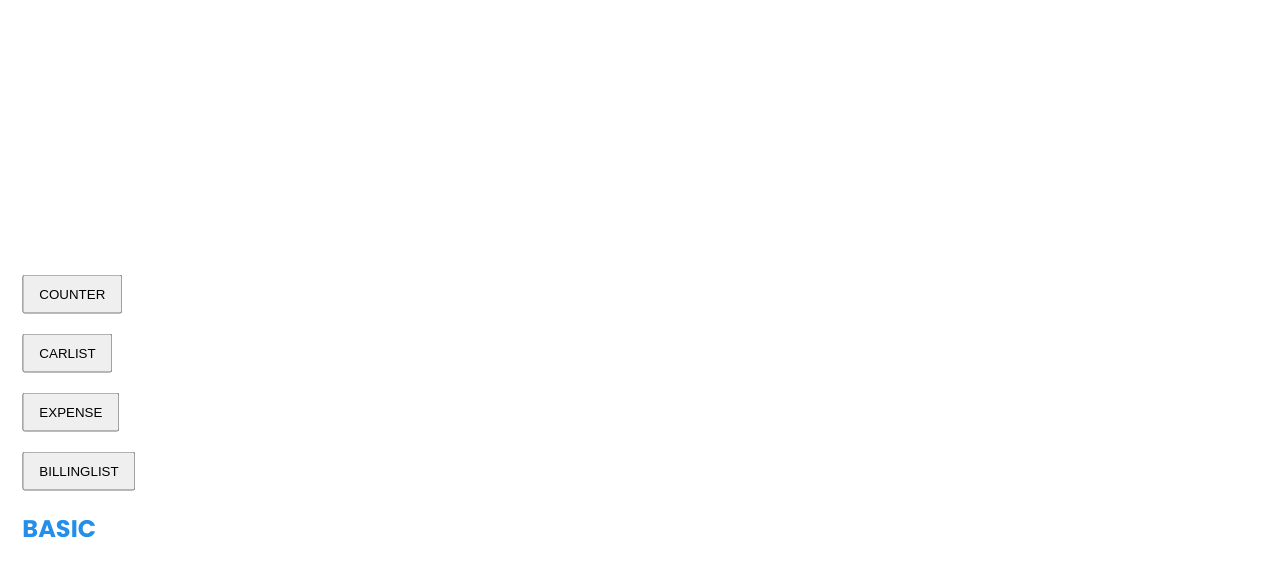
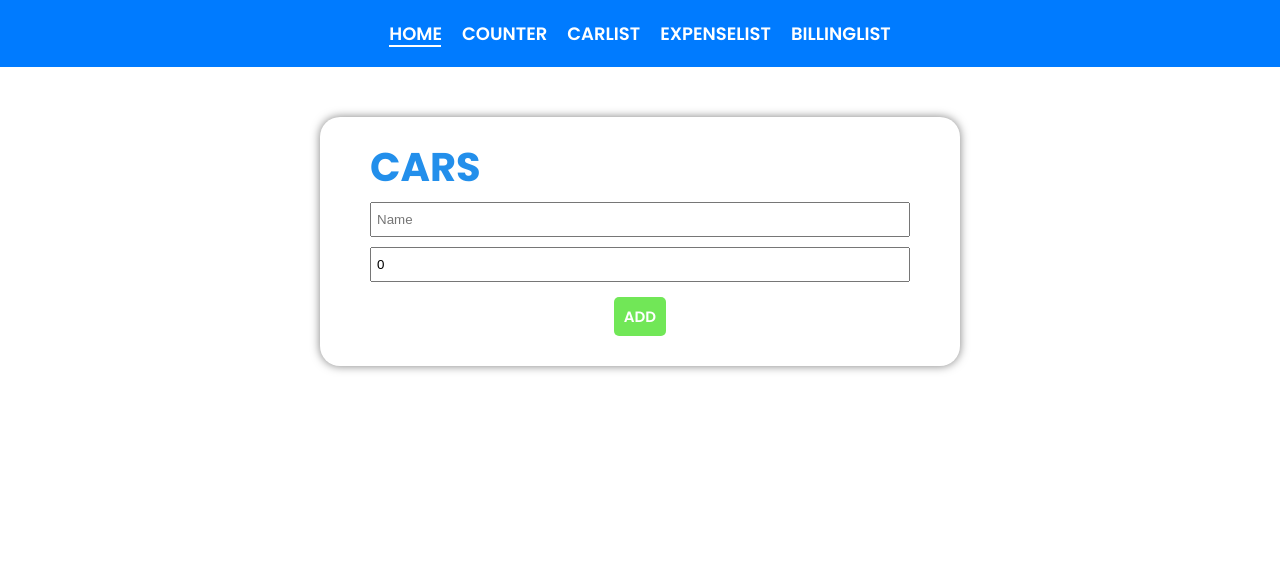
Before and after one commit to Amitchaudharii/React-class, a React (Create React App) app: page / in a window 1280 px wide. Shown: the top 576 px of the page. Built offline with nearby package versions, Linux system fonts and the light colour scheme.

Commit message:
feat: React Router & design

```diff
--- a/src/App.js
+++ b/src/App.js
@@ -4,14 +4,28 @@
 // import React from "react";
 import ExpensesTracker from "./ExpensesTracker";
 import CarList from "./CarList";
+import NavBar from "./NavBar";
+import ErrorPage from "./ErrorPage";
 import React, { useState } from "react";
 import BillingList from "./BillingList";
+import { Routes, Route, NavLink } from "react-router-dom";
+import "./NavBar.css";
+
 
 function App() {
   const [selected, setSelected] = useState("basic");
   return (
     <>
-      <div className="components-btns">
+     <NavBar/>
+      <Routes>
+        <Route path="counter" element={<Counter />} />
+        <Route path="carlist" element={<CarList />} />
+        <Route path="expense" element={<ExpensesTracker />} />
+        <Route path="billinglist" element={<BillingList />} />
+        <Route path="*" element={<CarList />} />
+      </Routes>
+
+      {/* <div className="components-btns">
         <button
           className={selected === "counter" ? "selected-btn" : ""}
           onClick={(e) => setSelected("counter")}
@@ -42,11 +56,10 @@
         <h2>{selected}</h2>
       </div>
 
-
       {selected === "counter" && <Counter />}
       {selected === "carlist" && <CarList />}
       {selected === "expense" && <ExpensesTracker />}
-      {selected === "billinglist" && <BillingList />}
+      {selected === "billinglist" && <BillingList />} */}
     </>
   );
 }
--- /dev/null
+++ b/src/ErrorPage.js
@@ -0,0 +1,12 @@
+import React from "react";
+
+const ErrorPage = () => {
+    return(
+        <>
+        <div className="error">
+            <h1>Opps!! Page not found</h1>
+        </div>
+        </>
+    );
+}
+export default ErrorPage;
--- /dev/null
+++ b/src/NavBar.css
@@ -0,0 +1,47 @@
+.menu {
+    display: flex;
+    justify-content: center;
+    align-items: center;
+    background: #007bff;
+    padding: 20px;
+}
+
+.nav-link {
+    position: relative;
+    z-index: 1;
+    font-size: 18px;
+    color: #fff;
+    text-decoration: none;
+    text-transform: uppercase;
+    font-weight: 600;
+    margin: 0 10px;
+}
+
+.nav-link::before {
+    position: absolute;
+    content: "";
+    width: calc(100% - 1px);
+    height: 2px;
+    background: #fff;
+    bottom: 0;
+    left: 0;
+    -webkit-transform: scale(0, 1);
+    -ms-transform: scale(0, 1);
+    transform: scale(0, 1);
+    -webkit-transform-origin: right center;
+    -ms-transform-origin: right center;
+    transform-origin: right center;
+    z-index: -1;
+    -webkit-transition: transform 0.5s ease;
+    transition: transform 0.5s ease;
+}
+
+.nav-link:hover::before,
+.nav-link.active::before {
+    -webkit-transform: scale(1, 1);
+    -ms-transform: scale(1, 1);
+    transform: scale(1, 1);
+    -webkit-transform-origin: left center;
+    -ms-transform-origin: left center;
+    transform-origin: left center;
+}
--- /dev/null
+++ b/src/NavBar.js
@@ -0,0 +1,28 @@
+import React from "react";
+import "./NavBar.css";
+import { Routes, Route, NavLink } from "react-router-dom";
+
+const NavBar = () => {
+  return (
+    <>
+      <div className="menu">
+        <NavLink className="nav-link" to="/">
+          Home
+        </NavLink>
+        <NavLink className="nav-link" to="/counter">
+          Counter
+        </NavLink>
+        <NavLink className="nav-link" to="/carlist">
+          Carlist
+        </NavLink>
+        <NavLink className="nav-link" to="/expense">
+          Expenselist
+        </NavLink>
+        <NavLink className="nav-link" to="/billinglist">
+          Billinglist
+        </NavLink>
+      </div>
+    </>
+  );
+};
+export default NavBar;
--- a/src/index.js
+++ b/src/index.js
@@ -3,19 +3,15 @@
 import './index.css';
 import App from './App';
 import reportWebVitals from './reportWebVitals';
+import { BrowserRouter } from "react-router-dom";
 
 ReactDOM.render(
   <React.StrictMode>
+    <BrowserRouter>
     <App
-      name="React"
-      age={20}
-      location={"Lalitpur"}
-      coOrdinates={{
-        longgitude: 80,
-        latitude: 27,
-      }}
-      primes={[2, 3, 5, 7, 11, 13]}
+
     />
+    </BrowserRouter>
   </React.StrictMode>,
   document.getElementById('root')
 );
```
